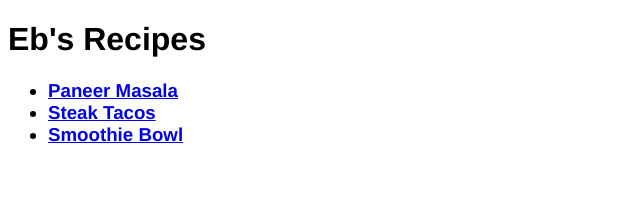
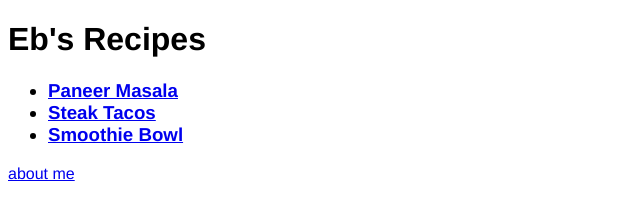
Before and after one commit to egchelliah/odin-recipes, a plain HTML site: page index.html in a window 1280 px wide. Shown: the whole page, without its empty margins (0-640 px from the left). Drawn offline with Linux system fonts and the light colour scheme.

Commit message:
Add more items for about me page

```diff
--- a/index.html
+++ b/index.html
@@ -16,5 +16,6 @@
         <li><a href='./recipes/smoothie-bowl.html'>Smoothie Bowl</a></li>
     </ul>
 </h3>
+<footer><a href="./about.html">about me</a> </footer>
 </body>
 </html>
```
Also changed, not shown: images/profile.jpg (added).
